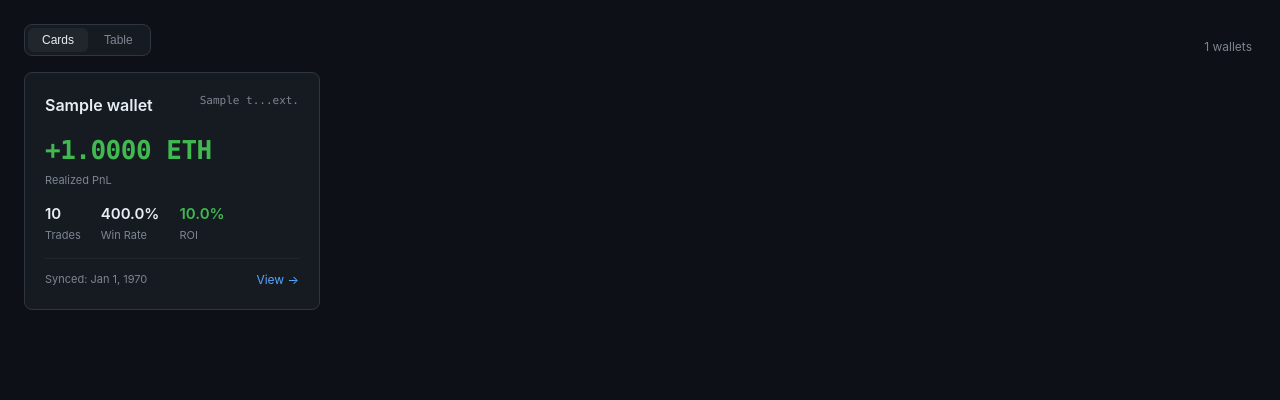
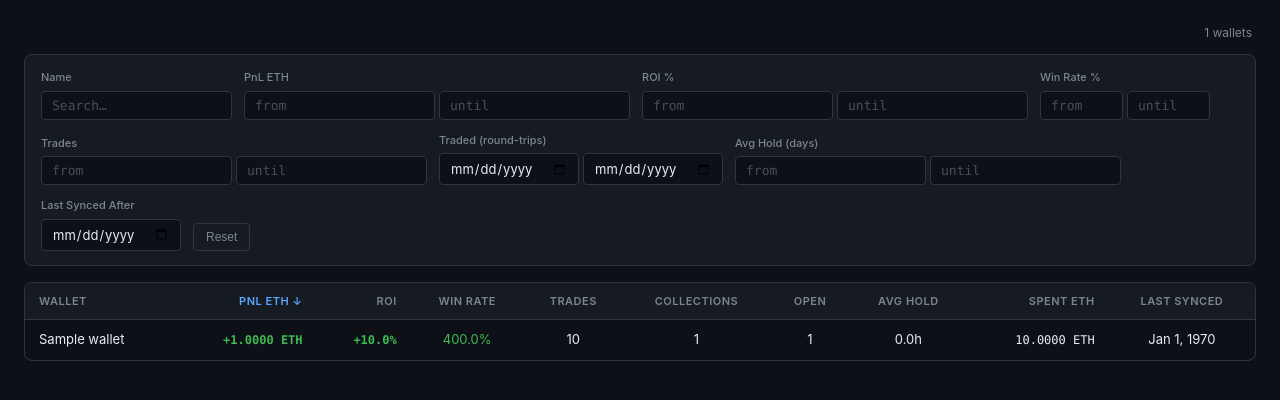
Before and after one commit to MrBeasy/nft-wallet-analyzer, a Flask app: page / in a window 1280 px wide. Shown: the part 54-454 px from the top of the page. Run offline with Flask 3, Linux system fonts and the light colour scheme; tables that the repository leaves empty hold one stand-in row (values such as "Sample post"); data that the repository does not hold is empty.

Commit message:
Remove cards view and gas option; auto-navigate after sync
- Wallets dashboard is table-only; removed cards/grid toggle, wallet
  card CSS, walletCard() function, and setHomeView() toggle logic
- Removed "Fetch gas costs" checkbox from the add/sync modal
- After sync completes the modal auto-closes and opens the wallet
  detail view without requiring a button click
- Add gunicorn to requirements

Co-Authored-By: Claude Sonnet 4.6 <noreply@anthropic.com>

```diff
--- a/requirements.txt
+++ b/requirements.txt
@@ -2,3 +2,4 @@ requests>=2.31.0
 python-dotenv>=1.0.0
 tabulate>=0.9.0
 flask>=3.0.0
+gunicorn>=21.0.0
--- a/templates/index.html
+++ b/templates/index.html
@@ -57,24 +57,6 @@ main{padding:24px;max-width:1280px;margin:0 auto}
 @keyframes spin{to{transform:rotate(360deg)}}
 .empty-icon{font-size:40px;color:var(--subtle)}
 
-/* ── Wallet grid ── */
-#wallet-grid{display:grid;grid-template-columns:repeat(auto-fill,minmax(290px,1fr));gap:16px}
-.wcard{background:var(--surface);border:1px solid var(--border);border-radius:var(--r);
-  padding:20px;cursor:pointer;transition:all .15s;display:flex;flex-direction:column;gap:14px}
-.wcard:hover{border-color:var(--blue);background:var(--surface2);transform:translateY(-1px);
-  box-shadow:0 4px 16px rgba(0,0,0,.3)}
-.wcard-top{display:flex;justify-content:space-between;align-items:flex-start;gap:8px}
-.wcard-name{font-size:16px;font-weight:600;overflow:hidden;text-overflow:ellipsis;white-space:nowrap}
-.wcard-addr{font-family:var(--mono);font-size:11px;color:var(--muted)}
-.wcard-pnl{font-size:26px;font-weight:700;font-family:var(--mono);letter-spacing:-.5px}
-.wcard-pnl-lbl{font-size:11px;color:var(--muted);margin-top:2px}
-.wcard-stats{display:flex;gap:20px}
-.stat{display:flex;flex-direction:column;gap:2px}
-.stat-v{font-size:15px;font-weight:600}
-.stat-l{font-size:11px;color:var(--muted)}
-.wcard-foot{display:flex;align-items:center;justify-content:space-between;
-  padding-top:12px;border-top:1px solid var(--border2)}
-.wcard-sync{font-size:11px;color:var(--muted)}
 .pos{color:var(--green)}.neg{color:var(--red)}.zer{color:var(--muted)}
 
 /* ── Detail header ── */
@@ -303,14 +285,10 @@ tbody tr.clickable:hover{cursor:pointer;background:rgba(88,166,255,.07)}
 <!-- ── Home view ── -->
 <main id="view-home">
   <div id="home-toolbar" style="display:none;margin-bottom:16px">
-    <div style="display:flex;align-items:center;justify-content:space-between;margin-bottom:12px;flex-wrap:wrap;gap:10px">
-      <div class="filter-btns">
-        <button class="fbtn active" id="hv-grid"  onclick="setHomeView('grid')">Cards</button>
-        <button class="fbtn"        id="hv-table" onclick="setHomeView('table')">Table</button>
-      </div>
+    <div style="display:flex;align-items:center;justify-content:flex-end;margin-bottom:12px">
       <span id="wt-count" class="meta-count"></span>
     </div>
-    <div id="wt-filters" class="meta-filters" style="display:none">
+    <div id="wt-filters" class="meta-filters">
       <div class="mf-group">
         <label class="mf-lbl">Name</label>
         <input id="wf-name" class="mf-inp" type="text" placeholder="Search…" oninput="applyWalletFilters()">
@@ -365,7 +343,6 @@ tbody tr.clickable:hover{cursor:pointer;background:rgba(88,166,255,.07)}
     </div>
   </div>
   <div id="home-loader" class="loader"><div class="spinner"></div></div>
-  <div id="wallet-grid" style="display:none"></div>
   <div id="wallet-table-wrap" style="display:none"></div>
   <div id="no-wallets" class="empty hidden">
     <div class="empty-icon">◈</div>
@@ -571,10 +548,6 @@ tbody tr.clickable:hover{cursor:pointer;background:rgba(88,166,255,.07)}
           <label class="flbl">Wallet Address</label>
           <input id="f-addr" type="text" class="finp finp-mono" placeholder="0x..." autocomplete="off">
         </div>
-        <label class="fchk">
-          <input id="f-gas" type="checkbox">
-          <span>Fetch gas costs (slower, uses Etherscan quota)</span>
-        </label>
       </div>
       <div class="modal-foot">
         <button class="btn btn-primary btn-full" onclick="startSync()">Start Sync →</button>
@@ -624,7 +597,6 @@ let tradesLoaded = false;
 let pnlChartLoaded = false;
 const pnlCache = {};
 let detailDays = 0; // 0 = all time; cache key = address + ':' + days
-let homeViewMode = 'grid'; // 'grid' | 'table'
 let walletCache = null;
 
 // sortable table registry: tableId → { rows, sortCol, sortDir, renderRow }
@@ -679,12 +651,10 @@ async function loadHome() {
   currentWallet = null;
   tradesLoaded = false;
 
-  const grid = document.getElementById('wallet-grid');
   const loader = document.getElementById('home-loader');
   const noW = document.getElementById('no-wallets');
 
   loader.style.display = '';
-  grid.style.display = 'none';
   noW.classList.add('hidden');
 
   try {
@@ -692,69 +662,18 @@ async function loadHome() {
     loader.style.display = 'none';
     if (!wallets.length) { noW.classList.remove('hidden'); return; }
     walletCache = wallets;
-    grid.innerHTML = '';
-    wallets.forEach(w => grid.appendChild(walletCard(w)));
     renderWalletTable(wallets);
     document.getElementById('home-toolbar').style.display = '';
-    setHomeView(homeViewMode);
+    document.getElementById('wallet-table-wrap').style.display = '';
+    applyWalletFilters();
   } catch {
     loader.innerHTML = '<p style="color:var(--muted)">Failed to load wallets.</p>';
   }
 }
 
-function walletCard(w) {
-  const el = document.createElement('div');
-  el.className = 'wcard';
-  el.onclick = () => navigate(`/wallet/${w.address}`);
-
-  const pnl = w.realized_pnl_eth;
-  const pnlCls = pnl > 0 ? 'pos' : pnl < 0 ? 'neg' : 'zer';
-  const pnlTxt = pnl != null ? (pnl >= 0 ? '+' : '') + pnl.toFixed(4) + ' ETH' : '—';
-  const wr = w.win_rate != null ? (w.win_rate * 100).toFixed(1) + '%' : '—';
-  const roi = (w.realized_pnl_eth != null && w.total_buy_eth)
-    ? (w.realized_pnl_eth / w.total_buy_eth * 100).toFixed(1) + '%' : '—';
-  const roiCls = w.realized_pnl_eth > 0 ? 'pos' : w.realized_pnl_eth < 0 ? 'neg' : '';
-  const addr = w.address || '';
-  const short = addr ? addr.slice(0,8) + '...' + addr.slice(-4) : '';
-  const synced = w.last_synced_at
-    ? new Date(w.last_synced_at * 1000).toLocaleDateString('en-US',{month:'short',day:'numeric',year:'numeric'})
-    : 'Never synced';
-
-  el.innerHTML = `
-    <div class="wcard-top">
-      <span class="wcard-name">${esc(w.name || 'Unnamed Wallet')}</span>
-      <span class="wcard-addr">${esc(short)}</span>
-    </div>
-    <div>
-      <div class="wcard-pnl ${pnlCls}">${pnlTxt}</div>
-      <div class="wcard-pnl-lbl">Realized PnL</div>
-    </div>
-    <div class="wcard-stats">
-      <div class="stat"><span class="stat-v">${w.total_trades ?? '—'}</span><span class="stat-l">Trades</span></div>
-      <div class="stat"><span class="stat-v">${wr}</span><span class="stat-l">Win Rate</span></div>
-      <div class="stat"><span class="stat-v ${roiCls}">${roi}</span><span class="stat-l">ROI</span></div>
-    </div>
-    <div class="wcard-foot">
-      <span class="wcard-sync">Synced: ${esc(synced)}</span>
-      <span style="font-size:12px;color:var(--blue)">View →</span>
-    </div>`;
-  return el;
-}
-
 // ─────────────────────────────────────────────────────────────────────────────
 // Home — table view
 // ─────────────────────────────────────────────────────────────────────────────
-
-function setHomeView(mode) {
-  homeViewMode = mode;
-  const isTable = mode === 'table';
-  document.getElementById('wallet-grid').style.display        = isTable ? 'none' : '';
-  document.getElementById('wallet-table-wrap').style.display  = isTable ? ''     : 'none';
-  document.getElementById('wt-filters').style.display         = isTable ? ''     : 'none';
-  document.getElementById('hv-grid').classList.toggle('active',  !isTable);
-  document.getElementById('hv-table').classList.toggle('active', isTable);
-  if (isTable) applyWalletFilters();
-}
 
 function renderWalletTable(wallets) {
   const wrap = document.getElementById('wallet-table-wrap');
@@ -1735,14 +1654,13 @@ function renderColDetailRow(row) {
 
 function openAddModal() {
   syncTarget = null;
-  syncAutoNavigate = false;
+  syncAutoNavigate = true;
   document.getElementById('m-add-form').style.display = '';
   document.getElementById('m-add-progress').style.display = 'none';
   document.getElementById('prog-foot').style.display = 'none';
   document.getElementById('f-name').value = '';
   document.getElementById('f-addr').value = '';
   document.getElementById('f-addr').readOnly = false;
-  document.getElementById('f-gas').checked = false;
   document.getElementById('f-addr').classList.remove('err');
   document.getElementById('m-add').style.display = '';
   setTimeout(() => document.getElementById('f-name').focus(), 50);
@@ -1751,14 +1669,13 @@ function openAddModal() {
 function resync() {
   if (!currentWallet) return;
   syncTarget = currentWallet;
-  syncAutoNavigate = false;
+  syncAutoNavigate = true;
   document.getElementById('m-add-form').style.display = '';
   document.getElementById('m-add-progress').style.display = 'none';
   document.getElementById('prog-foot').style.display = 'none';
   document.getElementById('f-name').value = '';
   document.getElementById('f-addr').value = currentWallet;
   document.getElementById('f-addr').readOnly = true;
-  document.getElementById('f-gas').checked = false;
   document.getElementById('f-addr').classList.remove('err');
   document.getElementById('m-add').style.display = '';
 }
@@ -1777,7 +1694,6 @@ async function startSync() {
   addrEl.title = '';
 
   const name = document.getElementById('f-name').value.trim();
-  const gas = document.getElementById('f-gas').checked;
   syncTarget = address.toLowerCase();
 
   document.getElementById('m-add-form').style.display = 'none';
@@ -1786,15 +1702,15 @@ async function startSync() {
   document.getElementById('prog-title').innerHTML = 'Syncing<span id="prog-dots">...</span>';
   document.getElementById('prog-foot').style.display = 'none';
 
-  await runSync(address, name, gas);
-}
-
-async function runSync(address, name, gas) {
+  await runSync(address, name);
+}
+
+async function runSync(address, name) {
   try {
     const res = await fetch('/api/sync', {
       method: 'POST',
       headers: { 'Content-Type': 'application/json' },
-      body: JSON.stringify({ address, name, gas }),
+      body: JSON.stringify({ address, name }),
     });
     if (!res.ok) {
       appendLog('HTTP ' + res.status, 'err');
```
